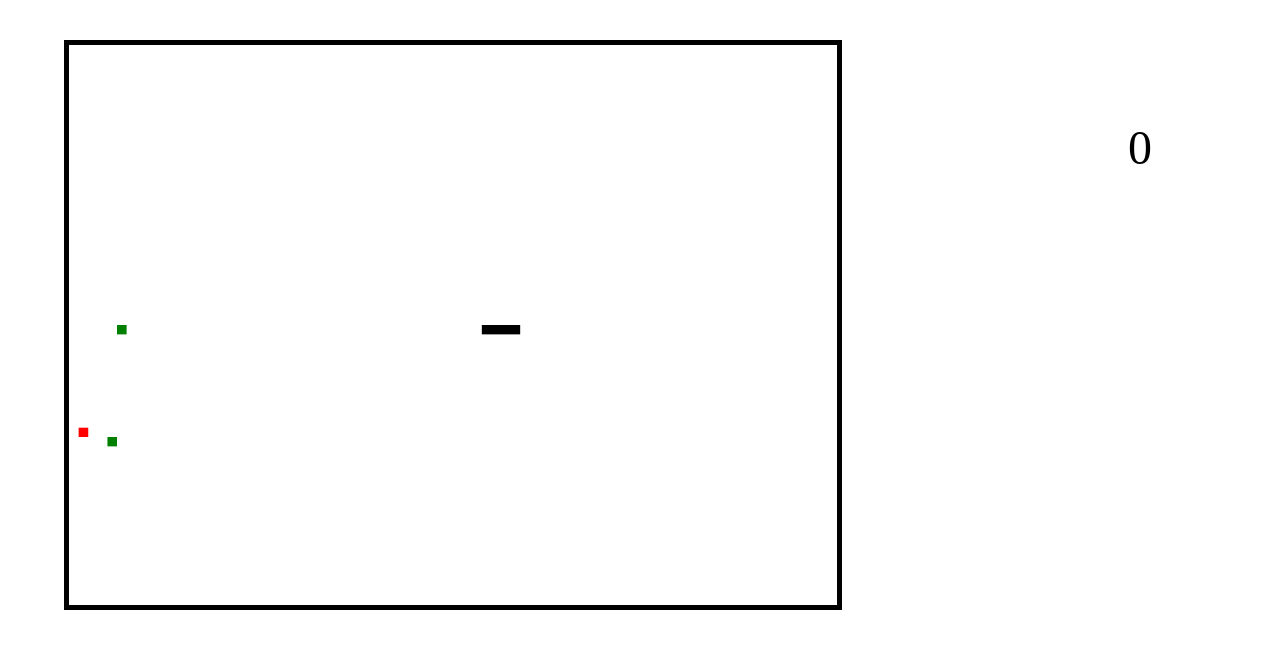
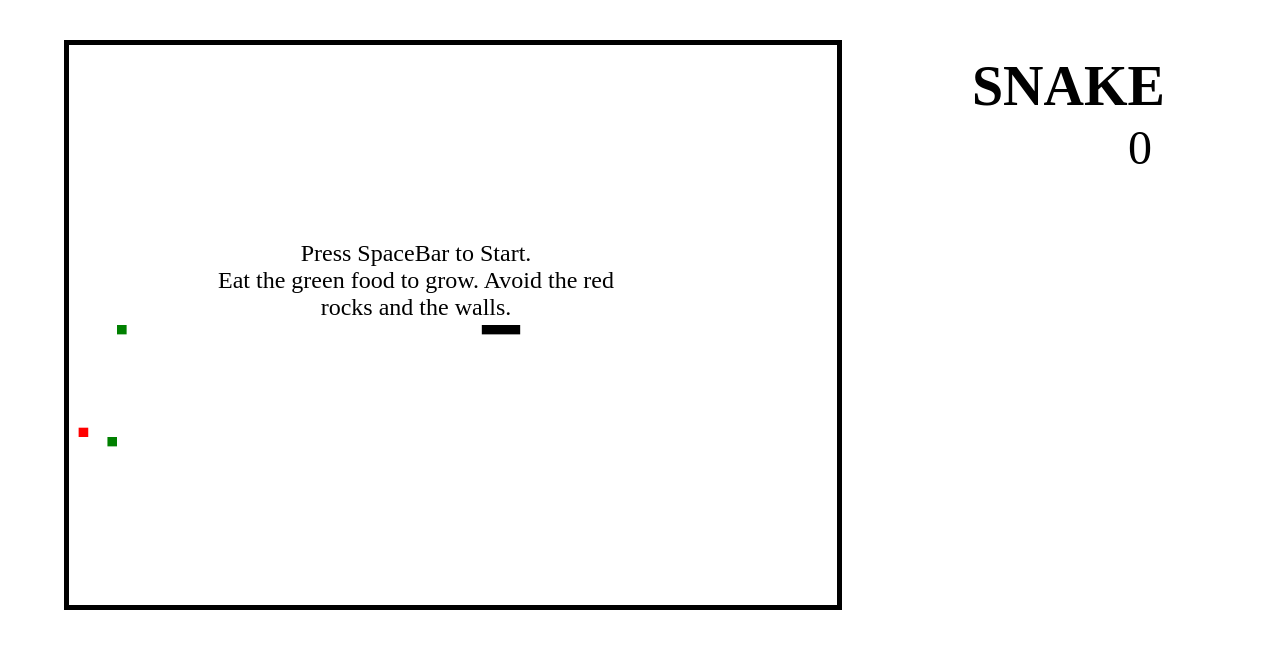
Before and after one commit to newton-migosi/code-challenges, a website: page snake/index.html in a window 1280 px wide. Drawn offline with Linux system fonts and the light colour scheme.

Commit message:
Added startup instructions

```diff
--- a/snake/index.html
+++ b/snake/index.html
@@ -8,9 +8,10 @@
     <link rel="stylesheet" href="main.css">
 </head>
 <body>
+    <h1 id="title">SNAKE</h1>
     <canvas id="garden"></canvas>
-    <div id="controls"></div>
     <div id="info"></div>
+    <div id="instructions"><span>Press SpaceBar to Start.</span> <br>Eat the green food to grow. Avoid the red rocks and the walls. </div>
     <script src="./utils.js"></script>
     <script src="./snake.js"></script>
     <script src="./render.js"></script>
```
